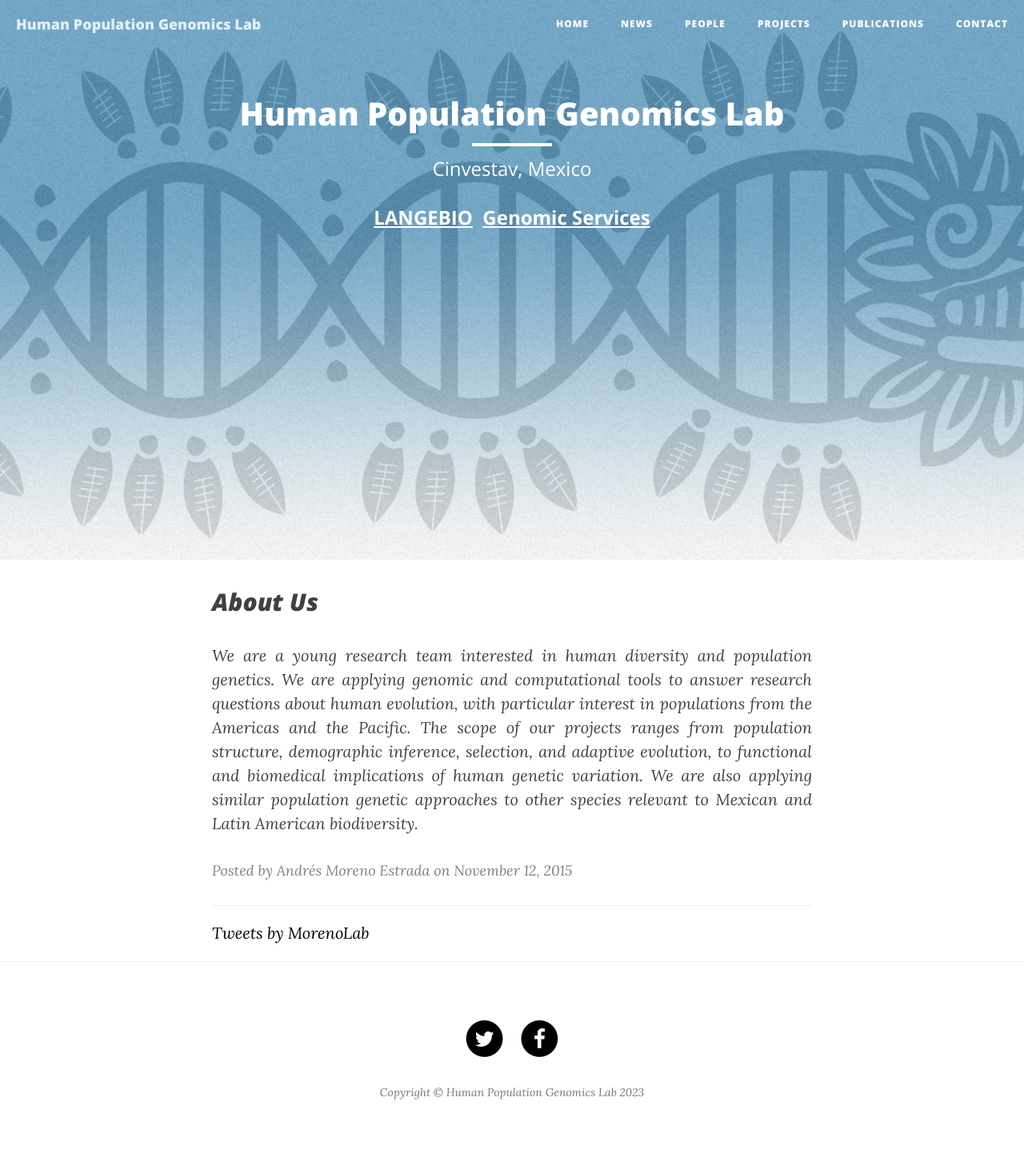
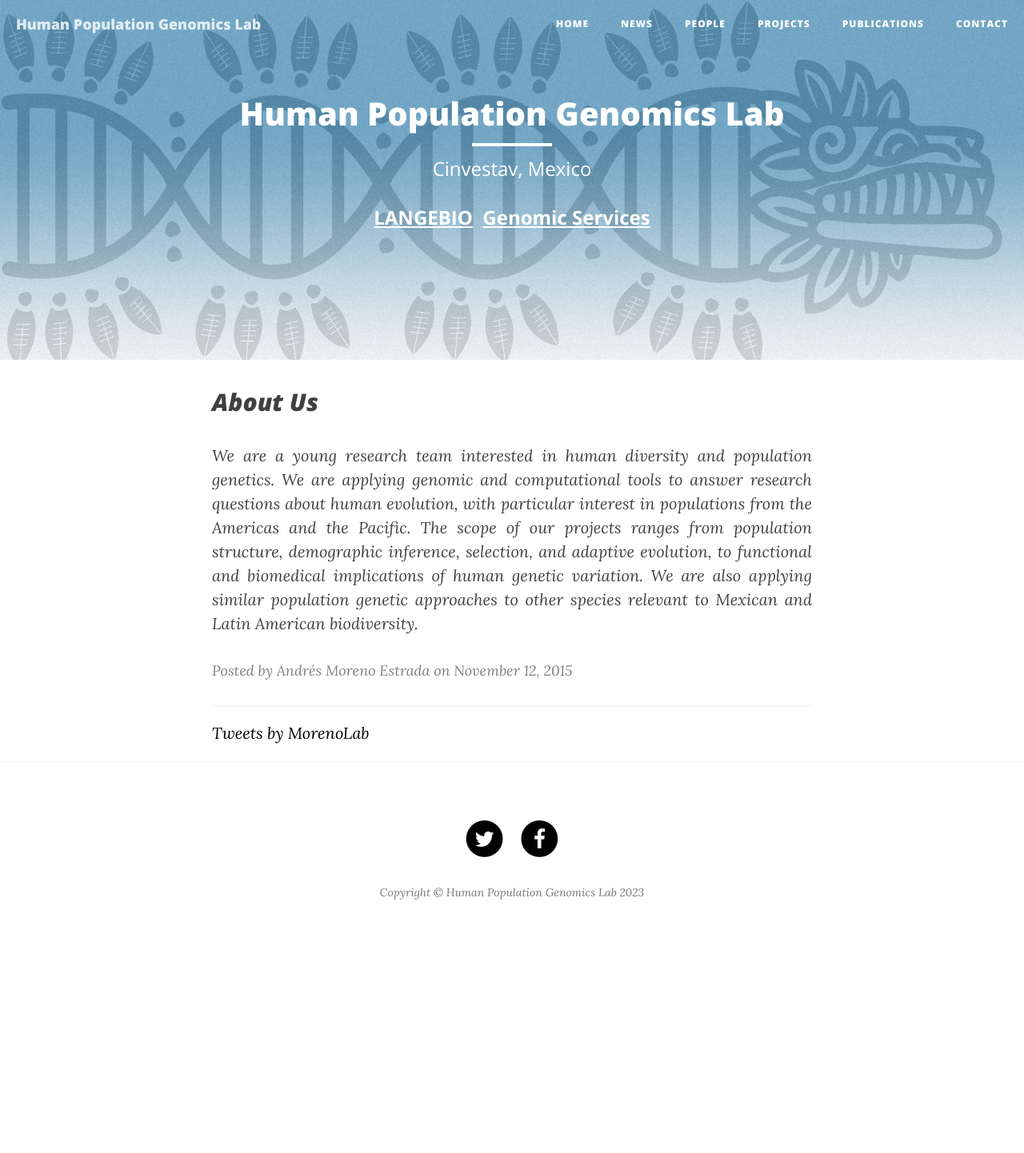
Before and after one commit to milkshakeplustip/milkshakeplustip.github.io, a Jekyll site: the page built from index.html, in a window 1280 px wide. Shown: the whole page at 80% size. Built offline with Jekyll 4.4.1, drawn with Linux system fonts in a browser that asks for light colours; nearby versions of some CDN libraries; the list of posts is cut into pages by our own code; comment, search, counter and statistics services are not loaded; after the commit the page ends 1192 px from its top, so only the background shows below that.

Commit message:
editing this til dawn

```diff
--- a/_layouts/page.html
+++ b/_layouts/page.html
@@ -3,7 +3,7 @@
 ---
 
 <!-- Page Header -->
-<header class="intro-header" style="background-image: url('{{ site.baseurl }}/{% if page.header-img %}{{ page.header-img }}{% else %}{{ site.header-img }}{% endif %}'); background-size: cover; height: 700px; background-attachment: fixed">
+<header class="intro-header" style="background-image: url('{{ site.baseurl }}/{% if page.header-img %}{{ page.header-img }}{% else %}{{ site.header-img }}{% endif %}'); background-size: cover; height: 450px; background-attachment: fixed">
     <div class="container">
         <div class="row">
             <div class="col-lg-8 col-lg-offset-2 col-md-10 col-md-offset-1">
```
